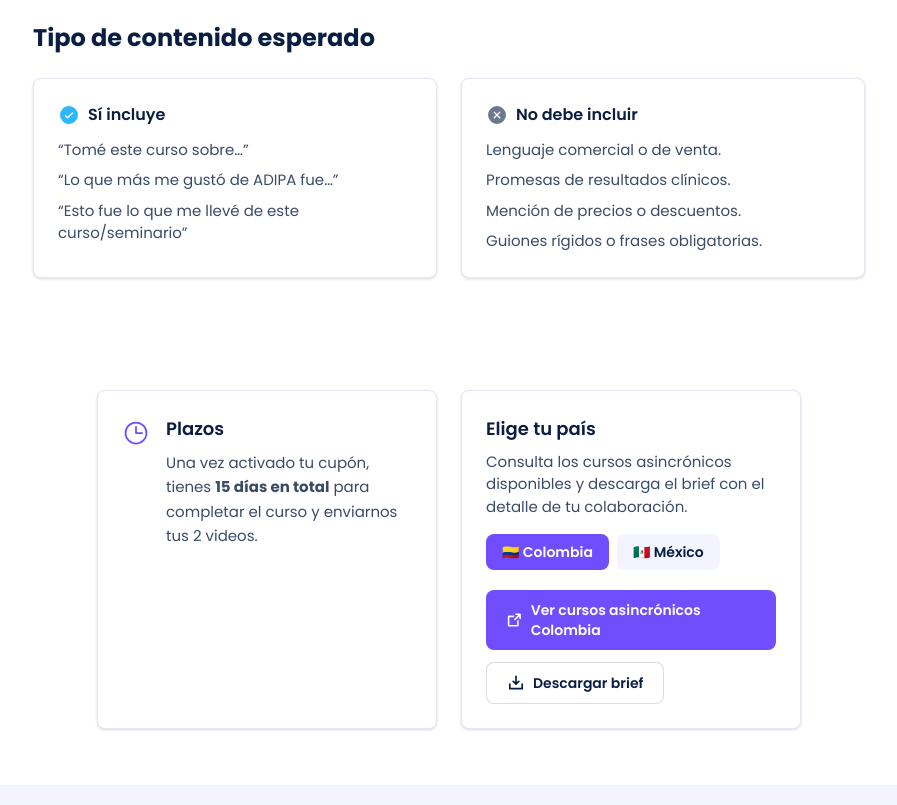
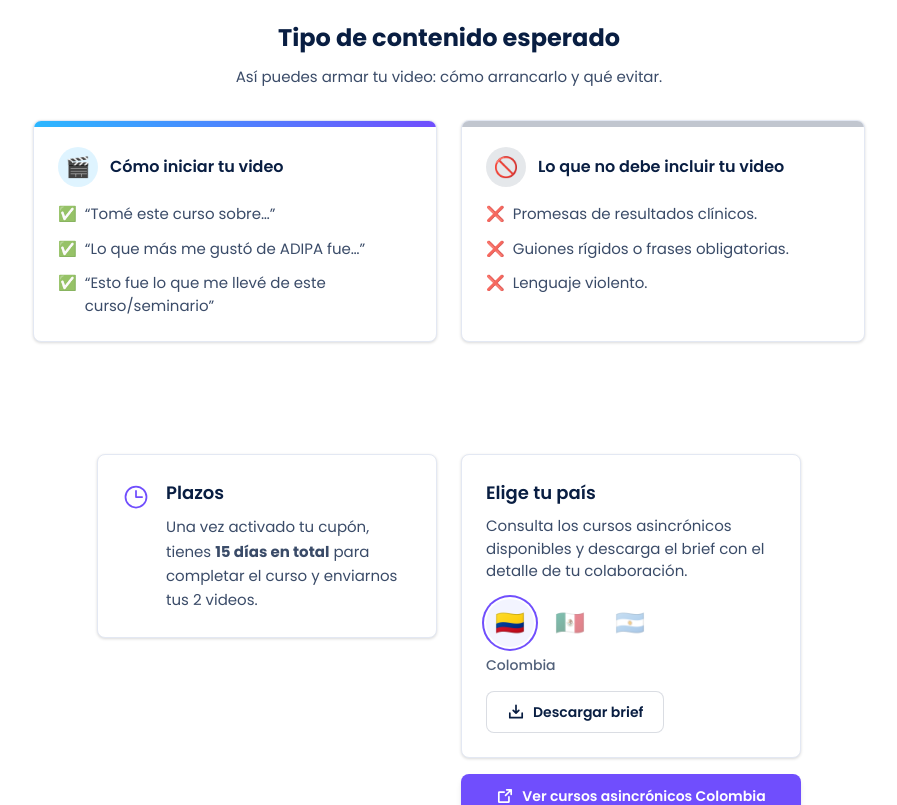
Before and after one commit to lina646/adipa-postulacion-creadores, a Next.js app: page / in a window 1280 px wide. Shown: the part 2460-3265 px from the top of the page, without its empty margins (191-1088 px from the left). Built offline with nearby package versions, Linux system fonts and the light colour scheme.

Commit message:
Rediseñar Tipo de contenido esperado con acentos de marca y simplificar selector de país (agregar Argentina)

```diff
--- a/src/app/page.tsx
+++ b/src/app/page.tsx
@@ -1,6 +1,4 @@
 import {
-  CheckCircle,
-  XCircle,
   Clock,
   VideoCamera,
   Gift,
@@ -153,33 +151,59 @@ export default function Home() {
       <section className="py-14">
         <div className="mx-auto max-w-4xl px-4 sm:px-6 lg:px-8">
           <Reveal>
-            <h2 className="text-2xl font-bold text-brand-navy">Tipo de contenido esperado</h2>
+            <h2 className="text-center text-2xl font-bold text-brand-navy">Tipo de contenido esperado</h2>
+            <p className="mx-auto mt-3 max-w-xl text-center text-[15px] text-brand-navy/80">
+              Así puedes armar tu video: cómo arrancarlo y qué evitar.
+            </p>
           </Reveal>
-          <div className="mt-6 grid gap-6 sm:grid-cols-2">
+          <div className="mt-8 grid gap-6 sm:grid-cols-2">
             <Reveal>
-              <div className="adipa-card adipa-card-interactive h-full p-6 transition-transform hover:-translate-y-1">
-                <div className="flex items-center gap-2 text-brand-navy">
-                  <CheckCircle size={22} weight="fill" className="text-brand-cyan" />
-                  <h3 className="text-base font-semibold">Sí incluye</h3>
+              <div className="adipa-card adipa-card-interactive h-full overflow-hidden p-6 transition-transform hover:-translate-y-1">
+                <div className="-mx-6 -mt-6 mb-5 h-1.5 bg-gradient-to-r from-brand-cyan to-brand-purple" />
+                <div className="flex items-center gap-3">
+                  <span className="flex h-10 w-10 shrink-0 items-center justify-center rounded-full bg-brand-cyan/15 text-xl">
+                    🎬
+                  </span>
+                  <h3 className="text-base font-semibold text-brand-navy">Cómo iniciar tu video</h3>
                 </div>
-                <ul className="mt-3 space-y-2 text-[15px] text-brand-navy/80">
-                  <li>&ldquo;Tomé este curso sobre…&rdquo;</li>
-                  <li>&ldquo;Lo que más me gustó de ADIPA fue…&rdquo;</li>
-                  <li>&ldquo;Esto fue lo que me llevé de este curso/seminario&rdquo;</li>
+                <ul className="mt-4 space-y-3 text-[15px] text-brand-navy/80">
+                  <li className="flex items-start gap-2">
+                    <span aria-hidden="true">✅</span>
+                    <span>&ldquo;Tomé este curso sobre…&rdquo;</span>
+                  </li>
+                  <li className="flex items-start gap-2">
+                    <span aria-hidden="true">✅</span>
+                    <span>&ldquo;Lo que más me gustó de ADIPA fue…&rdquo;</span>
+                  </li>
+                  <li className="flex items-start gap-2">
+                    <span aria-hidden="true">✅</span>
+                    <span>&ldquo;Esto fue lo que me llevé de este curso/seminario&rdquo;</span>
+                  </li>
                 </ul>
               </div>
             </Reveal>
             <Reveal delay={120}>
-              <div className="adipa-card adipa-card-interactive h-full p-6 transition-transform hover:-translate-y-1">
-                <div className="flex items-center gap-2 text-brand-navy">
-                  <XCircle size={22} weight="fill" className="text-brand-navy/60" />
-                  <h3 className="text-base font-semibold">No debe incluir</h3>
+              <div className="adipa-card adipa-card-interactive h-full overflow-hidden p-6 transition-transform hover:-translate-y-1">
+                <div className="-mx-6 -mt-6 mb-5 h-1.5 bg-brand-navy/25" />
+                <div className="flex items-center gap-3">
+                  <span className="flex h-10 w-10 shrink-0 items-center justify-center rounded-full bg-brand-navy/10 text-xl">
+                    🚫
+                  </span>
+                  <h3 className="text-base font-semibold text-brand-navy">Lo que no debe incluir tu video</h3>
                 </div>
-                <ul className="mt-3 space-y-2 text-[15px] text-brand-navy/80">
-                  <li>Lenguaje comercial o de venta.</li>
-                  <li>Promesas de resultados clínicos.</li>
-                  <li>Mención de precios o descuentos.</li>
-                  <li>Guiones rígidos o frases obligatorias.</li>
+                <ul className="mt-4 space-y-3 text-[15px] text-brand-navy/80">
+                  <li className="flex items-start gap-2">
+                    <span aria-hidden="true">❌</span>
+                    <span>Promesas de resultados clínicos.</span>
+                  </li>
+                  <li className="flex items-start gap-2">
+                    <span aria-hidden="true">❌</span>
+                    <span>Guiones rígidos o frases obligatorias.</span>
+                  </li>
+                  <li className="flex items-start gap-2">
+                    <span aria-hidden="true">❌</span>
+                    <span>Lenguaje violento.</span>
+                  </li>
                 </ul>
               </div>
             </Reveal>
@@ -189,9 +213,9 @@ export default function Home() {
 
       {/* Plazos + brief por país */}
       <section className="mx-auto max-w-3xl px-4 py-14 sm:px-6 lg:px-8">
-        <div className="grid gap-6 sm:grid-cols-2">
+        <div className="grid items-start gap-6 sm:grid-cols-2">
           <Reveal>
-            <div className="adipa-card flex h-full items-start gap-4 p-6">
+            <div className="adipa-card flex items-start gap-4 p-6">
               <Clock size={28} className="mt-1 shrink-0 text-brand-purple" />
               <div>
                 <h3 className="text-lg font-semibold text-brand-navy">Plazos</h3>
--- a/src/components/CountryBriefPicker.tsx
+++ b/src/components/CountryBriefPicker.tsx
@@ -3,11 +3,11 @@
 import { useState } from "react";
 import { DownloadSimple, ArrowSquareOut } from "@phosphor-icons/react";
 
-type Country = "colombia" | "mexico";
+type Country = "colombia" | "mexico" | "argentina";
 
 const COUNTRIES: Record<
   Country,
-  { label: string; flag: string; brief: string; courses: string }
+  { label: string; flag: string; brief?: string; courses: string }
 > = {
   colombia: {
     label: "Colombia",
@@ -21,6 +21,11 @@ const COUNTRIES: Record<
     brief: "/briefs/adipa-brief-mexico.pdf",
     courses: "https://adipa.mx/cursos?page=1&per_page=24",
   },
+  argentina: {
+    label: "Argentina",
+    flag: "🇦🇷",
+    courses: "https://adipa.ar/cursos",
+  },
 };
 
 export function CountryBriefPicker() {
@@ -28,48 +33,54 @@ export function CountryBriefPicker() {
   const current = COUNTRIES[country];
 
   return (
+    <div>
       <div className="adipa-card p-6">
         <h3 className="text-lg font-semibold text-brand-navy">Elige tu país</h3>
         <p className="mt-2 text-[15px] text-brand-navy/80">
           Consulta los cursos asincrónicos disponibles y descarga el brief con el detalle de tu
           colaboración.
         </p>
-      <div className="mt-4 flex gap-2">
+        <div className="mt-4 flex gap-3">
           {(Object.keys(COUNTRIES) as Country[]).map((key) => (
             <button
               key={key}
               type="button"
               onClick={() => setCountry(key)}
-            className={`rounded-adipa px-4 py-2 text-sm font-semibold transition ${
+              aria-label={COUNTRIES[key].label}
+              aria-pressed={country === key}
+              title={COUNTRIES[key].label}
+              className={`flex h-12 w-12 items-center justify-center rounded-full text-2xl transition ${
                 country === key
-                ? "bg-brand-purple text-white"
-                : "bg-brand-soft text-brand-navy hover:bg-brand-lavender"
+                  ? "bg-brand-soft ring-2 ring-brand-purple ring-offset-2"
+                  : "opacity-50 hover:opacity-100"
               }`}
             >
-            {COUNTRIES[key].flag} {COUNTRIES[key].label}
+              {COUNTRIES[key].flag}
             </button>
           ))}
         </div>
-      <div className="mt-5 flex flex-wrap gap-3">
+        <p className="mt-2 text-sm font-medium text-brand-navy/70">{current.label}</p>
+        {current.brief && (
+          <a
+            href={current.brief}
+            target="_blank"
+            rel="noopener noreferrer"
+            className="mt-4 inline-flex items-center gap-2 rounded-adipa border border-brand-navy/15 bg-white px-5 py-2.5 text-sm font-semibold text-brand-navy transition hover:scale-[1.02]"
+          >
+            <DownloadSimple size={18} weight="bold" />
+            Descargar brief
+          </a>
+        )}
+      </div>
       <a
         href={current.courses}
         target="_blank"
         rel="noopener noreferrer"
-          className="inline-flex items-center gap-2 rounded-adipa bg-brand-purple px-5 py-2.5 text-sm font-semibold text-white transition hover:scale-[1.02]"
+        className="mt-4 flex items-center justify-center gap-2 rounded-adipa bg-brand-purple px-5 py-3 text-sm font-semibold text-white shadow-md transition hover:scale-[1.02] hover:bg-brand-purple/90"
       >
         <ArrowSquareOut size={18} weight="bold" />
         Ver cursos asincrónicos {current.label}
       </a>
-        <a
-          href={current.brief}
-          target="_blank"
-          rel="noopener noreferrer"
-          className="inline-flex items-center gap-2 rounded-adipa border border-brand-navy/15 bg-white px-5 py-2.5 text-sm font-semibold text-brand-navy transition hover:scale-[1.02]"
-        >
-          <DownloadSimple size={18} weight="bold" />
-          Descargar brief
-        </a>
-      </div>
     </div>
   );
 }
```
Lines whose indentation alone changed are shown as unchanged.
